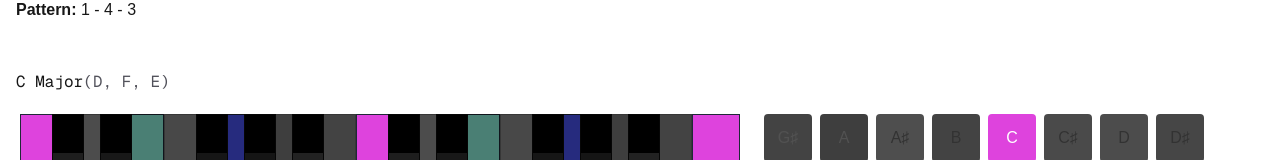
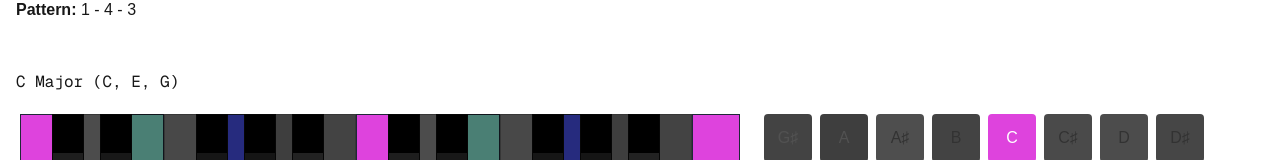
Before and after one commit to leouofa/gridbeat, a Next.js app: page /chords in a window 1280 px wide. Shown: the part 218-378 px from the top of the page. Built offline with nearby package versions, Linux system fonts and the light colour scheme.

Commit message:
added chord details

```diff
--- a/components/ChordBank/ChordDetail.tsx
+++ b/components/ChordBank/ChordDetail.tsx
@@ -11,6 +11,31 @@ interface ChordDetailProps {
 }
 
 const ChordDetail: React.FC<ChordDetailProps> = ({ chord }) => {
+  // Helper function to get notes in chord pattern
+  const getChordNotes = (rootNote: number, pattern: number[]): string[] => {
+    const notesInPattern: number[] = [];
+    let currentNote = rootNote;
+
+    // Add root note
+    notesInPattern.push(currentNote);
+
+    // Add each interval to get the next note
+    for (let i = 0; i < pattern.length - 1; i++) {
+      currentNote += pattern[i + 1];
+      // Normalize to 1-12 range
+      while (currentNote > 12) {
+        currentNote -= 12;
+      }
+      notesInPattern.push(currentNote);
+    }
+
+    // Convert note numbers to note names
+    return notesInPattern.map(
+      (noteNum) =>
+        NOTES.find((note) => parseInt(note.alias) === noteNum)?.name || "",
+    );
+  };
+
   return (
     <div className="p-4">
       <h2 className="text-xl font-semibold mb-2">Chord Type</h2>
@@ -22,20 +47,12 @@ const ChordDetail: React.FC<ChordDetailProps> = ({ chord }) => {
       </p>
       <br />
       <br />
-      {NOTES.map((note, index) => (
+      {NOTES.map((note, index) => {
+        const chordNotes = getChordNotes(parseInt(note.alias), chord.pattern);
+        return (
           <div key={index} className="mb-28">
             <h2 className="font-mono mb-4">
-            {`${note.name} ${chord.name}`}
-            <span className="text-zinc-600 dark:text-zinc-400">
-              (
-              {chord.pattern
-                .map(
-                  (interval) =>
-                    NOTES[(parseInt(note.alias) + interval) % 12].name,
-                )
-                .join(", ")}
-              )
-            </span>
+              {`${note.name} ${chord.name} (${chordNotes.join(", ")})`}
             </h2>
             <div className="flex flex-wrap gap-4">
               <div className="flex-shrink-0 flex flex-col gap-4 max-w-full">
@@ -65,7 +82,8 @@ const ChordDetail: React.FC<ChordDetailProps> = ({ chord }) => {
               </div>
             </div>
           </div>
-      ))}
+        );
+      })}
     </div>
   );
 };
```
Lines whose indentation alone changed are shown as unchanged.
